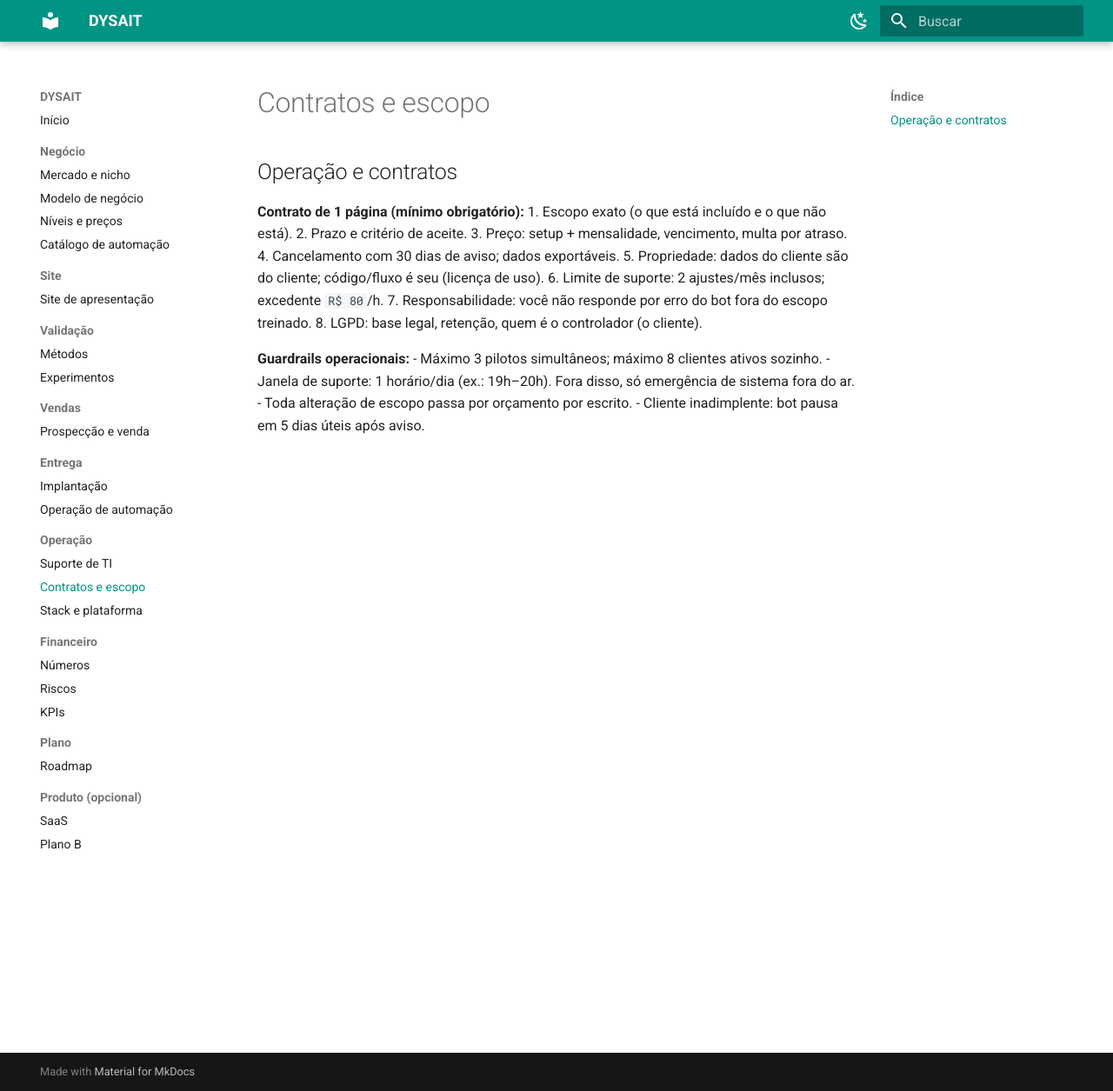
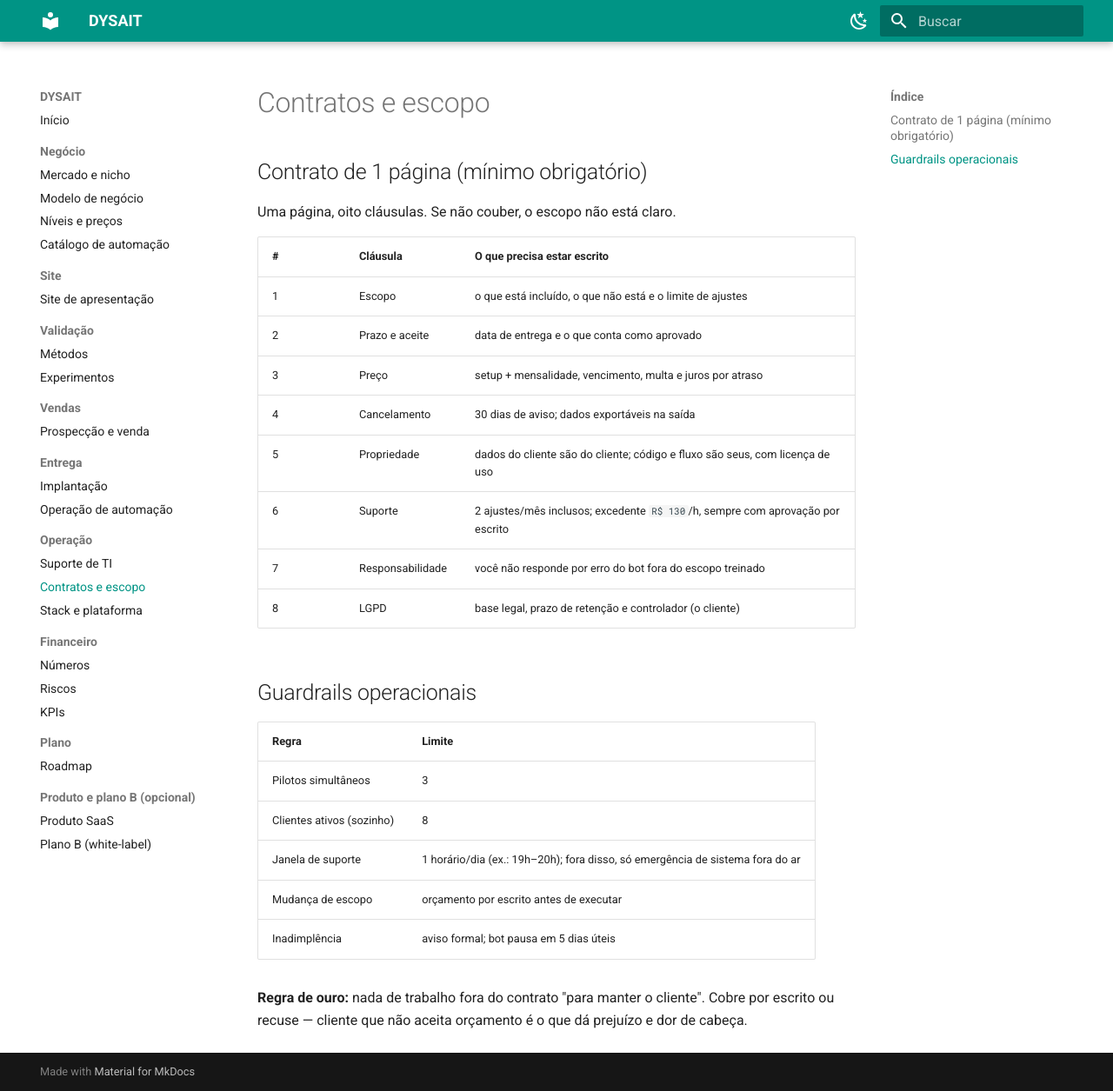
Before and after one commit to DYSAIT/dysait, an MkDocs documentation site: the page built from documentacao/docs/operacao/contratos.md, in a window 1280 px wide and 1255 px high. Shown: the whole window at 87% size. Built offline with MkDocs 1.6.1 and Material for MkDocs 9.7.7, drawn with Linux system fonts in a browser that asks for light colours.

Commit message:
docs: organiza checklists, contratos e arquitetura em tabelas
- sop.md: checklist de go-live e pós-entrega em tabelas
- contratos.md: 8 cláusulas e guardrails em tabela; excedente unificado em R$ 130/h
- plataforma.md: arquitetura em pipeline com coluna de falha
- suporte.md: fluxo de atendimento em tabela
- plano-b.md: regras, gatilho e riscos; nav ajustado

```diff
--- a/documentacao/docs/operacao/contratos.md
+++ b/documentacao/docs/operacao/contratos.md
@@ -5,20 +5,29 @@ description: Regras operacionais
 
 # Contratos e escopo
 
-## Operação e contratos
+## Contrato de 1 página (mínimo obrigatório)
 
-**Contrato de 1 página (mínimo obrigatório):**
-1. Escopo exato (o que está incluído e o que não está).
-2. Prazo e critério de aceite.
-3. Preço: setup + mensalidade, vencimento, multa por atraso.
-4. Cancelamento com 30 dias de aviso; dados exportáveis.
-5. Propriedade: dados do cliente são do cliente; código/fluxo é seu (licença de uso).
-6. Limite de suporte: 2 ajustes/mês inclusos; excedente `R$ 80`/h.
-7. Responsabilidade: você não responde por erro do bot fora do escopo treinado.
-8. LGPD: base legal, retenção, quem é o controlador (o cliente).
+Uma página, oito cláusulas. Se não couber, o escopo não está claro.
 
-**Guardrails operacionais:**
-- Máximo 3 pilotos simultâneos; máximo 8 clientes ativos sozinho.
-- Janela de suporte: 1 horário/dia (ex.: 19h–20h). Fora disso, só emergência de sistema fora do ar.
-- Toda alteração de escopo passa por orçamento por escrito.
-- Cliente inadimplente: bot pausa em 5 dias úteis após aviso.
+| # | Cláusula | O que precisa estar escrito |
+|---|---|---|
+| 1 | Escopo | o que está incluído, o que não está e o limite de ajustes |
+| 2 | Prazo e aceite | data de entrega e o que conta como aprovado |
+| 3 | Preço | setup + mensalidade, vencimento, multa e juros por atraso |
+| 4 | Cancelamento | 30 dias de aviso; dados exportáveis na saída |
+| 5 | Propriedade | dados do cliente são do cliente; código e fluxo são seus, com licença de uso |
+| 6 | Suporte | 2 ajustes/mês inclusos; excedente `R$ 130`/h, sempre com aprovação por escrito |
+| 7 | Responsabilidade | você não responde por erro do bot fora do escopo treinado |
+| 8 | LGPD | base legal, prazo de retenção e controlador (o cliente) |
+
+## Guardrails operacionais
+
+| Regra | Limite |
+|---|---|
+| Pilotos simultâneos | 3 |
+| Clientes ativos (sozinho) | 8 |
+| Janela de suporte | 1 horário/dia (ex.: 19h–20h); fora disso, só emergência de sistema fora do ar |
+| Mudança de escopo | orçamento por escrito antes de executar |
+| Inadimplência | aviso formal; bot pausa em 5 dias úteis |
+
+**Regra de ouro:** nada de trabalho fora do contrato "para manter o cliente". Cobre por escrito ou recuse — cliente que não aceita orçamento é o que dá prejuízo e dor de cabeça.
--- a/mkdocs.yml
+++ b/mkdocs.yml
@@ -69,6 +69,6 @@ nav:
       - KPIs: financeiro/kpis.md
   - Plano:
       - Roadmap: plano/roadmap.md
-  - Produto (opcional):
-      - SaaS: produto/saas.md
-      - Plano B: produto/plano-b.md
+  - Produto e plano B (opcional):
+      - Produto SaaS: produto/saas.md
+      - Plano B (white-label): produto/plano-b.md
```
Also changed, not shown: documentacao/docs/entrega/sop.md (+27 -9 lines), documentacao/docs/operacao/plataforma.md (+10 -5 lines), documentacao/docs/operacao/suporte.md (+9 -9 lines), documentacao/docs/produto/plano-b.md (+30 -7 lines).
